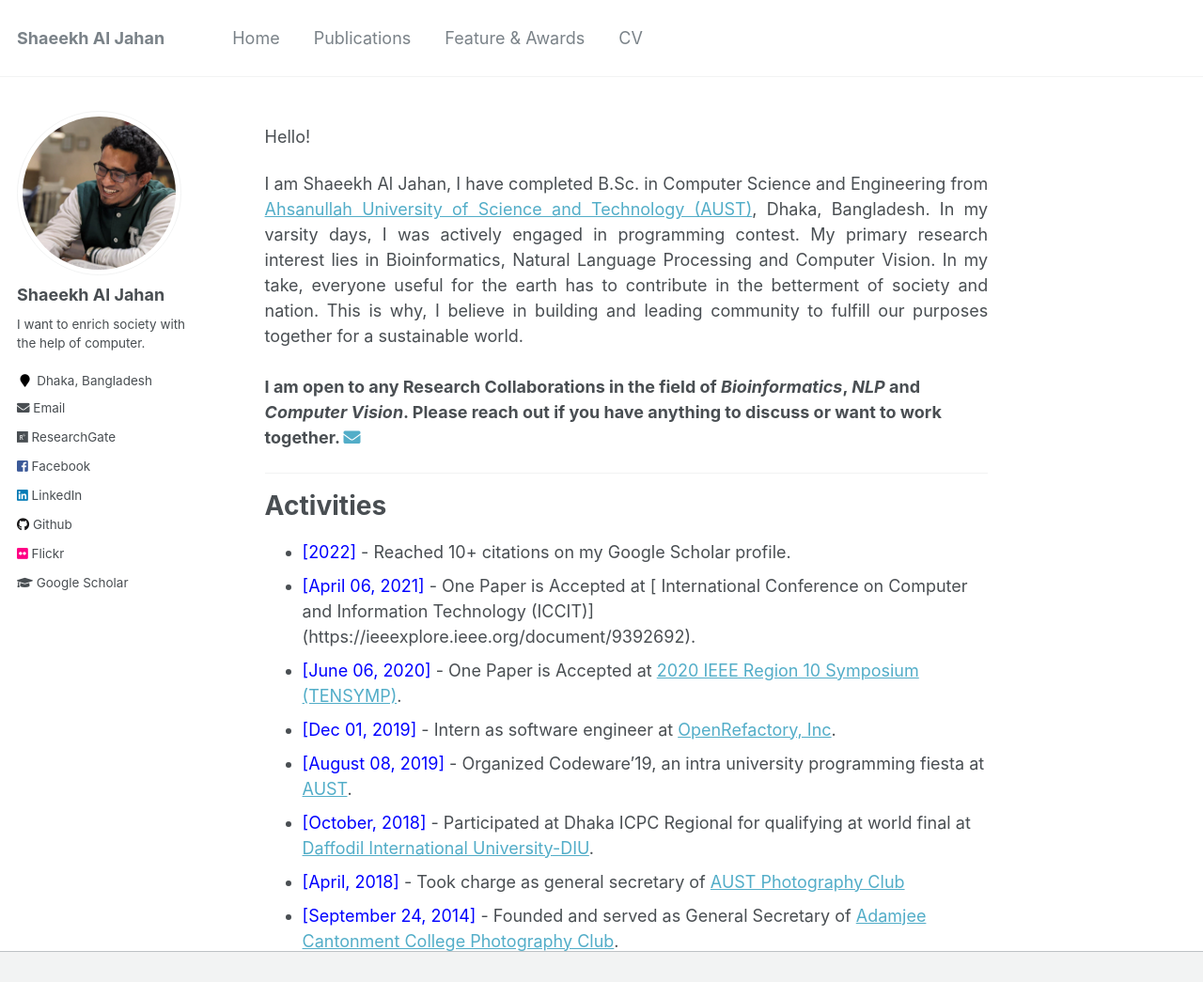
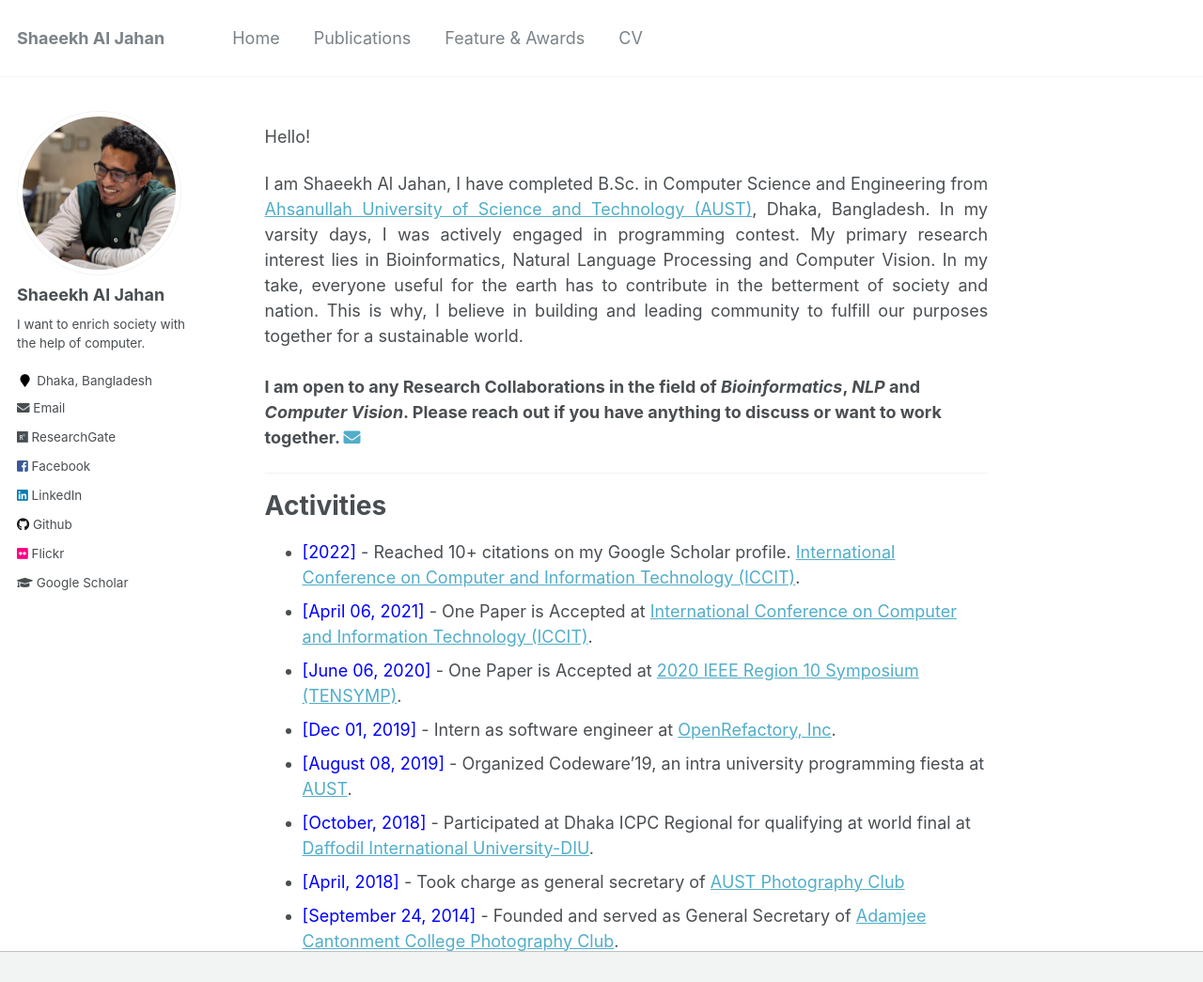
Before and after one commit to shaeekh/shaeekh.github.io, a Jekyll site: the page built from _pages/about.md, in a window 1280 px wide and 1241 px high, cut to the strip 0-1045 px from the top of the window. Shown: the whole strip at 94% size. Built offline with Jekyll 4.4.1, drawn with Linux system fonts in a browser that asks for light colours; a script that is not in the unit is left out.

Commit message:
Fixed ICCIT link

```diff
--- a/_pages/about.md
+++ b/_pages/about.md
@@ -22,8 +22,8 @@ In my take, everyone useful for the earth has to contribute in the betterment of
 
 
 # Activities
-* <span style="color:Blue"> [2022] </span> - Reached 10+ citations on my Google Scholar profile.
-* <span style="color:Blue"> [April 06, 2021] </span> - One Paper is Accepted at [ International Conference on Computer and Information Technology (ICCIT)] (https://ieeexplore.ieee.org/document/9392692).
+* <span style="color:Blue"> [2022] </span> - Reached 10+ citations on my Google Scholar profile. [ International Conference on Computer and Information Technology (ICCIT)](https://ieeexplore.ieee.org/document/9392692).
+* <span style="color:Blue"> [April 06, 2021] </span> - One Paper is Accepted at [ International Conference on Computer and Information Technology (ICCIT)](https://ieeexplore.ieee.org/document/9392692).
 * <span style="color:Blue"> [June 06, 2020] </span> -  One Paper is Accepted at [ 2020 IEEE Region 10 Symposium (TENSYMP)](https://ieeexplore.ieee.org/document/9230733).
 * <span style="color:Blue"> [Dec 01, 2019] </span> - Intern as software engineer at [OpenRefactory, Inc](https://www.openrefactory.com/).
 * <span style="color:Blue"> [August 08, 2019] </span> - Organized Codeware'19, an intra university programming fiesta at [AUST](https://www.facebook.com/events/354026008822618/).
```
